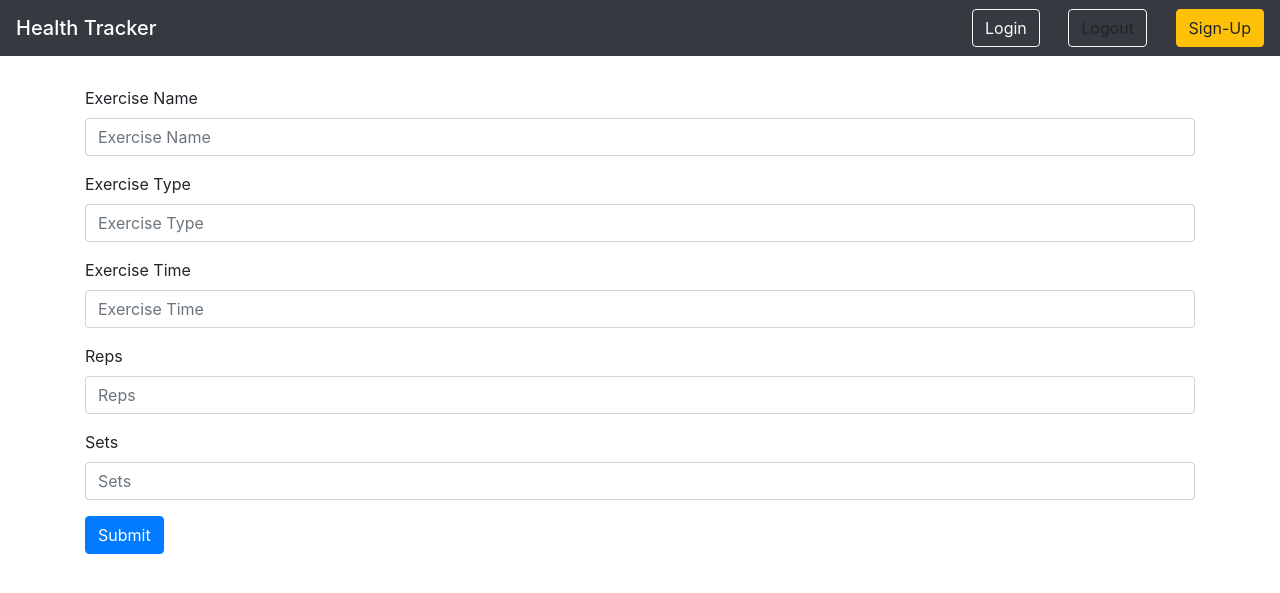
After one commit to warrenp11/health-tracker, a Node server app: template views/workout.handlebars in a window 1280 px wide. The commit adds this page. Shown: the top 593 px of the page. Run offline with Node 20, Linux system fonts and the light colour scheme; the template is opened without the code that fills it, so the values that code supplies are empty; some libraries are stand-ins or nearby versions.

Commit message:
workout handlebars

```diff
--- a/controllers/home-routes.js
+++ b/controllers/home-routes.js
@@ -18,7 +18,7 @@ router.get("/dashboard", (req, res) => {
       let activityPageData = {
         user: dbUser,
       }
-      // console.log(dbUserData[0]);
+      console.log(activityPageData);
       res.render("dashboard", activityPageData);
     })
     .catch((err) => {
@@ -35,4 +35,8 @@ router.get("/signup", (req, res) => {
   res.render("signup");
 });
 
+router.get("/workout", (req, res) => {
+  res.render("workout");
+});
+
 module.exports = router;
--- a/models/index.js
+++ b/models/index.js
@@ -13,6 +13,10 @@ const Activity = require('./Activity');
 // })
 
 Exercise.belongsTo(User, {
+    foreignKey: 'u_Id'
+})
+
+Activity.belongsTo(User, {
     foreignKey: 'u_Id'
 })
 
--- a/public/javascript/add-workout.js
+++ b/public/javascript/add-workout.js
@@ -7,10 +7,22 @@ async function newWorkoutHandler(event) {
     const formProps = Object.fromEntries(formData);
     console.log(formProps);
 
+    const exName = document.querySelector('#ex-name').value.trim();
+    const exType = document.querySelector('#ex-type').value.trim();
+    const exTime = document.querySelector('#ex-time').value.trim();
+    const reps = document.querySelector('#reps').value.trim();
+    const sets = document.querySelector('#sets').value.trim();
+
     if (formProps) {
         const response = await fetch('/api/workout', {
             method: 'post',
-            body: JSON.stringify({formProps}),
+            body: JSON.stringify({
+                exName,
+                exType,
+                exTime,
+                reps,
+                sets
+            }),
             headers: { 'Content-Type': 'application/json' }
         });
         if (response.ok) {
--- a/public/stylesheets/style.css
+++ b/public/stylesheets/style.css
@@ -0,0 +1,5 @@
+.addworkout-form,
+.login-form,
+.signup-form {
+    margin-top: 30px;
+}
--- a/server.js
+++ b/server.js
@@ -4,6 +4,7 @@ const exphbs = require('express-handlebars');
 const routes = require("./controllers");
 const session = require('express-session');
 const sequelize = require("./config/connection");
+const helpers = require('./utils/helpers');
 
 const app = express();
 const PORT = process.env.PORT || 3001;
@@ -11,7 +12,7 @@ const PORT = process.env.PORT || 3001;
 const SequelizeStore = require('connect-session-sequelize')(session.Store);
 
 // Set up Handlebars.js as engine of choice
-const hbs = exphbs.create({ });
+const hbs = exphbs.create({ helpers });
 
 const sess = {
   secret: 'Super secret secret',
--- a/views/layouts/main.handlebars
+++ b/views/layouts/main.handlebars
@@ -4,7 +4,7 @@
     <meta charset="UTF-8">
     <meta http-equiv="X-UA-Compatible" content="IE=edge">
     <meta name="viewport" content="width=device-width, initial-scale=1.0">
-    {{!--<link rel="stylesheet" href="/stylesheets/style.css">--}}
+    <link rel="stylesheet" href="/stylesheets/style.css">
     <link rel="stylesheet" href="https://stackpath.bootstrapcdn.com/bootstrap/4.3.1/css/bootstrap.min.css" integrity="sha384-ggOyR0iXCbMQv3Xipma34MD+dH/1fQ784/j6cY/iJTQUOhcWr7x9JvoRxT2MZw1T" crossorigin="anonymous">
     <title>Health Tracker</title>
 </head>
--- a/views/login.handlebars
+++ b/views/login.handlebars
@@ -11,7 +11,7 @@
                     <label for="exampleInputPassword1">Password</label>
                     <input type="password" class="form-control" id="password-login" placeholder="Password">
                 </div>
-                <button type="submit">login</button>
+                <button class="btn btn-primary" type="submit">login</button>
             </form>
         </div>
     </div>
--- a/views/signup.handlebars
+++ b/views/signup.handlebars
@@ -1,7 +1,9 @@
+<div class="container">
     <form class="signup-form">
         <div class="form-group">
             <label for="email">Email address</label>
-        <input type="email" class="form-control" name="email" id="email-signup" aria-describedby="emailHelp" placeholder="Enter email">
+            <input type="email" class="form-control" name="email" id="email-signup" aria-describedby="emailHelp"
+                placeholder="Enter email">
         </div>
         <div class="form-group">
             <label for="password">Password</label>
@@ -29,4 +31,5 @@
         </div>
         <button type="submit" class="btn btn-primary">Submit</button>
     </form>
+</div>
 <script src="/javascript/sign-up.js"></script>
--- /dev/null
+++ b/views/workout.handlebars
@@ -0,0 +1,27 @@
+<div class="container">
+    <form class="addworkout-form">
+        <div class="form-group">
+            <label for="exerciseName">Exercise Name</label>
+            <input type="text" class="form-control" name="exerciseName" id="ex-name" aria-describedby="emailHelp"
+                placeholder="Exercise Name">
+        </div>
+        <div class="form-group">
+            <label for="exerciseType">Exercise Type</label>
+            <input type="text" class="form-control" name="exerciseType" id="ex-type" placeholder="Exercise Type">
+        </div>
+        <div class="form-group">
+            <label for="exerciseTime">Exercise Time</label>
+            <input type="text" class="form-control" name="exerciseTime" id="ex-time" placeholder="Exercise Time">
+        </div>
+        <div class="form-group">
+            <label for="reps">Reps</label>
+            <input type="text" class="form-control" name="reps" id="reps" placeholder="Reps">
+        </div>
+        <div class="form-group">
+            <label for="sets">Sets</label>
+            <input type="text" class="form-control" name="sets" id="sets" placeholder="Sets">
+        </div>
+        <button type="submit" class="btn btn-primary">Submit</button>
+    </form>
+</div>
+<script src="/javascript/add-workout.js"></script>
```
Also changed, not shown: controllers/api/activity-routes.js (+4 -3 lines), controllers/api/exercise-routes.js (+4 -4 lines), views/dashboard.handlebars (+7 -2 lines). Lines whose indentation alone changed are shown as unchanged.
